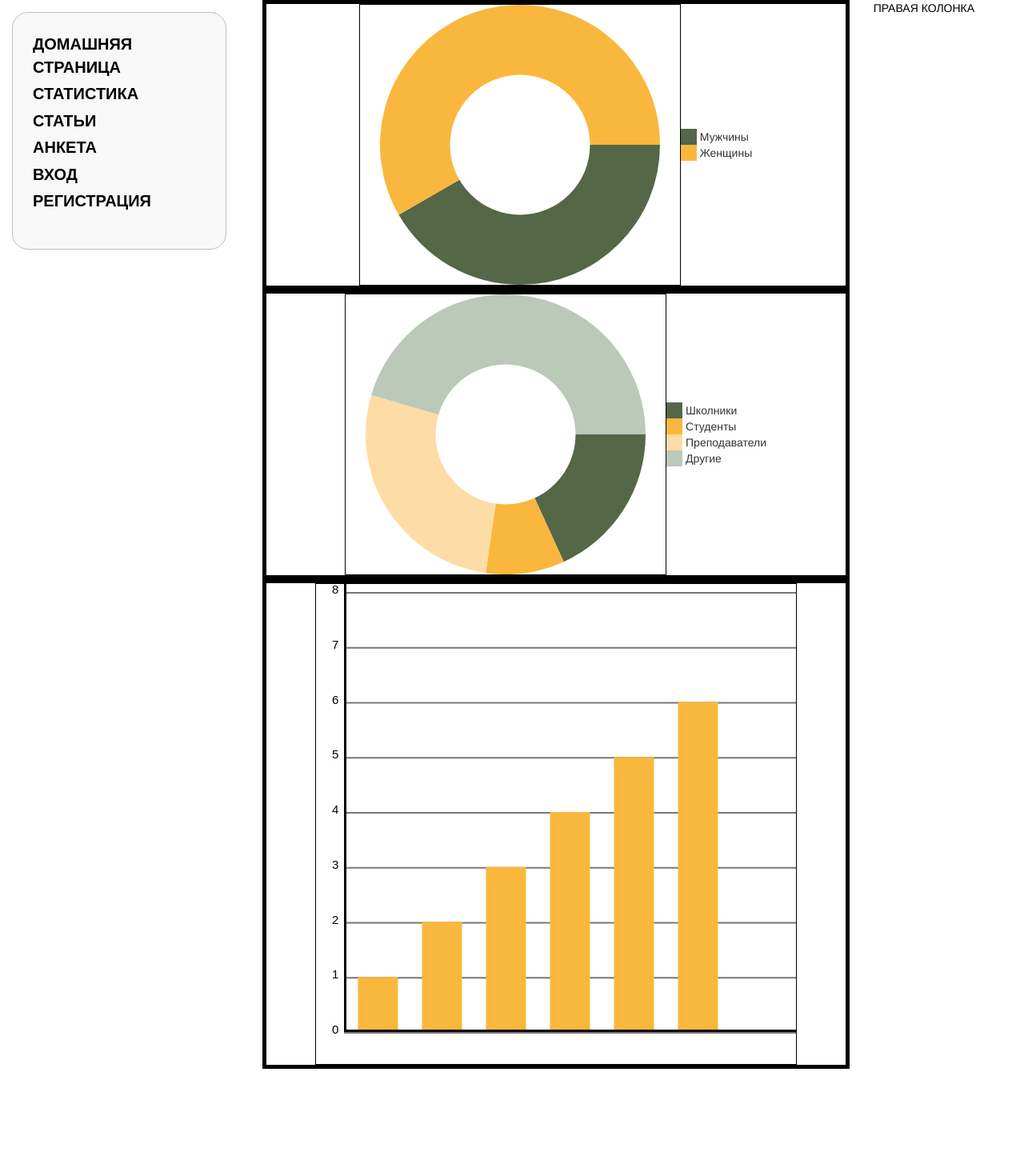
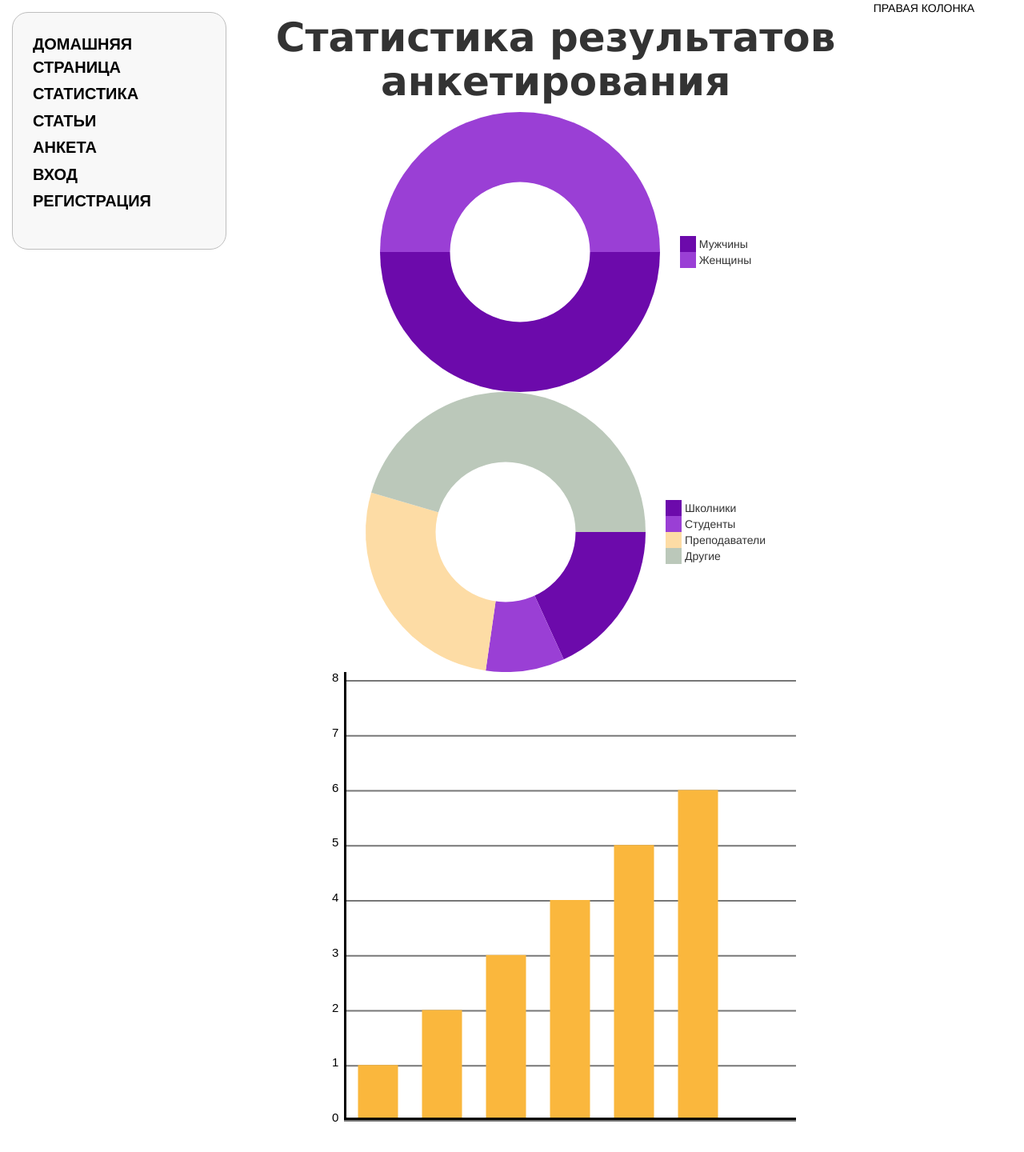
Before and after one commit to Moria-Mel/Caffeine, a Django app: page /caffeine/statistic/ in a window 1280 px wide. Shown: the whole page at 80% size. Before the commit the page ends 1336 px from the top, so only its background shows below. Run offline with Django 3.2, Linux system fonts and the light colour scheme; some libraries are stand-ins or nearby versions.

Commit message:
statistic tiny update

```diff
--- a/caffeine/catalog/models.py
+++ b/caffeine/catalog/models.py
@@ -34,11 +34,11 @@ class QuestionsModel(models.Model):
 class CustomUser(AbstractBaseUser, PermissionsMixin):
     objects = CustomUserManager()
     last_login = False
-    id = models.AutoField(primary_key=True)
+    user_id = models.AutoField(primary_key=True)
     username = models.CharField(max_length=40, unique=True)
     email = models.EmailField(unique=True)
     password = models.CharField(max_length=30)
-    questions = models.ForeignKey('catalog.questionsmodel', on_delete=models.CASCADE, db_column='user_id', blank=True, null=True)
+    user_questionary_id = models.ForeignKey('catalog.questionsmodel', on_delete=models.CASCADE, db_column='questions', blank=True, null=True)
     is_staff = models.BooleanField(default=False)
 
     USERNAME_FIELD = 'username'
--- a/caffeine/catalog/static/css/styles.css
+++ b/caffeine/catalog/static/css/styles.css
@@ -75,7 +75,6 @@ a:hover {
 }
 
 .diagram {
-    border: 1px solid black;
 }
 
 
@@ -83,7 +82,6 @@ a:hover {
 
 
 .diagram_cont {
-    border: 5px solid black;
     display: flex;
     justify-content: center;
     align-items: center;
--- a/caffeine/catalog/static/scripts/statistic_v2.js
+++ b/caffeine/catalog/static/scripts/statistic_v2.js
@@ -202,6 +202,8 @@ function create_barchart(canvas_name, canvas_data, color, max_value, rect_width,
     myBarchart.draw();
 }
 
-create_piechart('genderCanvas', genderData, ["#546747","#fab73d", "#fddca5", "#bbc8ba"], 'genderLegend', 0.5);
-create_piechart('jobCanvas', jobData, ["#546747","#fab73d", "#fddca5", "#bbc8ba"], 'jobLegend', 0.5);
+colors = ["#6c0aab","#9a3fd5", "#fddca5", "#bbc8ba"]
+
+create_piechart('genderCanvas', genderData, colors, 'genderLegend', 0.5);
+create_piechart('jobCanvas', jobData, colors, 'jobLegend', 0.5);
 create_barchart('barCanvas', {1: 1, 2: 2, 3: 3, 4: 4, 5: 5, 6: 6}, '#fab73d', 8, 50, 550, 8, 30, 35, 40)
--- a/caffeine/catalog/views.py
+++ b/caffeine/catalog/views.py
@@ -40,7 +40,14 @@ def registration_view(request):
 
 
 def statistic_view(request):
-    stat_data = [('male', 5), ('female', 7), ('Sc', 2), ('St', 1), ('T', 3), ('O', 5)]
+
+    def count_stat(column, value):
+        if column == 'gender':
+            return len(QuestionsModel.objects.filter(gender=value))
+        elif column == 'job':
+            return len(QuestionsModel.objects.filter(job=value))
+    n = count_stat(1, 1)
+    stat_data = [('male', 1), ('female', 1), ('Sc', 2), ('St', 1), ('T', 3), ('O', 5)]
     return render(request, 'statistic.html', context={'stat_data': stat_data})
 
 
--- a/caffeine/templates/base_generic.html
+++ b/caffeine/templates/base_generic.html
@@ -33,7 +33,7 @@
           <dd class="letters_sb"><a href="{% url 'questionary' %}">Анкета</a></dd>
           {% if user.is_authenticated %}
          <dd class="letters_sb">Пользователь: {{ user.get_username }}</dd>
-         <dd class="letters_sb"><a href="{% url 'logout'%}?next={{request.path}}">Выход</a></d>
+         <dd class="letters_sb"><a href="{% url 'logout'%}?next={{request.path}}">Выход</a></dd>
        {% else %}
          <dd class="letters_sb"><a href="{% url 'login'%}?next={{request.path}}">Вход</a></dd>
           <dd class="letters_sb"><a href="{% url 'registration' %}">Регистрация</a></dd>
--- a/caffeine/templates/statistic.html
+++ b/caffeine/templates/statistic.html
@@ -6,6 +6,7 @@
     <p id="{{ elem.0 }}">{{ elem.1 }}</p>
     {% endfor %}
 </div>
+<h1 class="h1_class">Статистика результатов анкетирования</h1>
 <script type="text/javascript" src="https://www.gstatic.com/charts/loader.js"></script>
 <div class="diagram_cont" align="center">
     <canvas id="genderCanvas" class="diagram"></canvas>
```
Also changed, not shown: caffeine/db.sqlite3.
